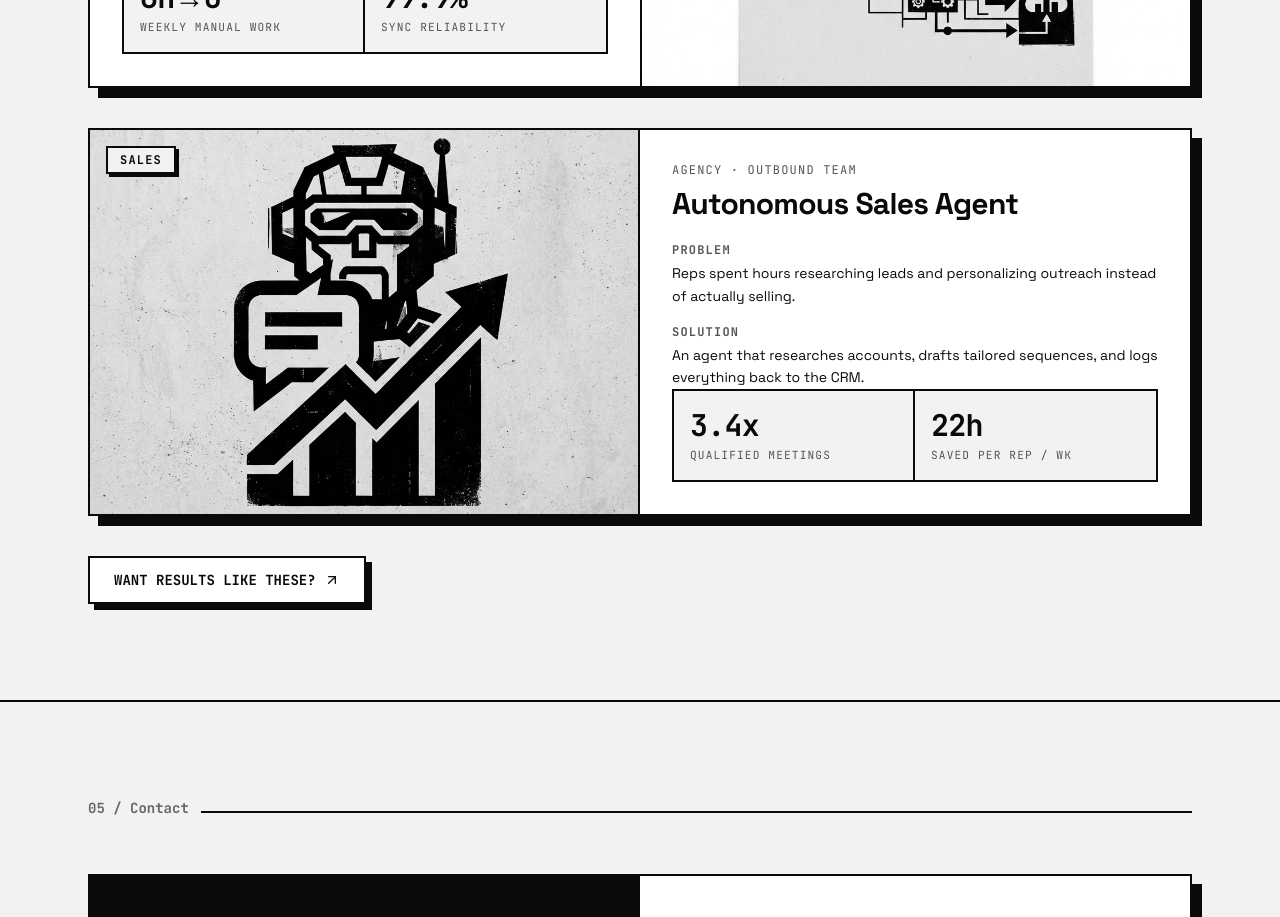
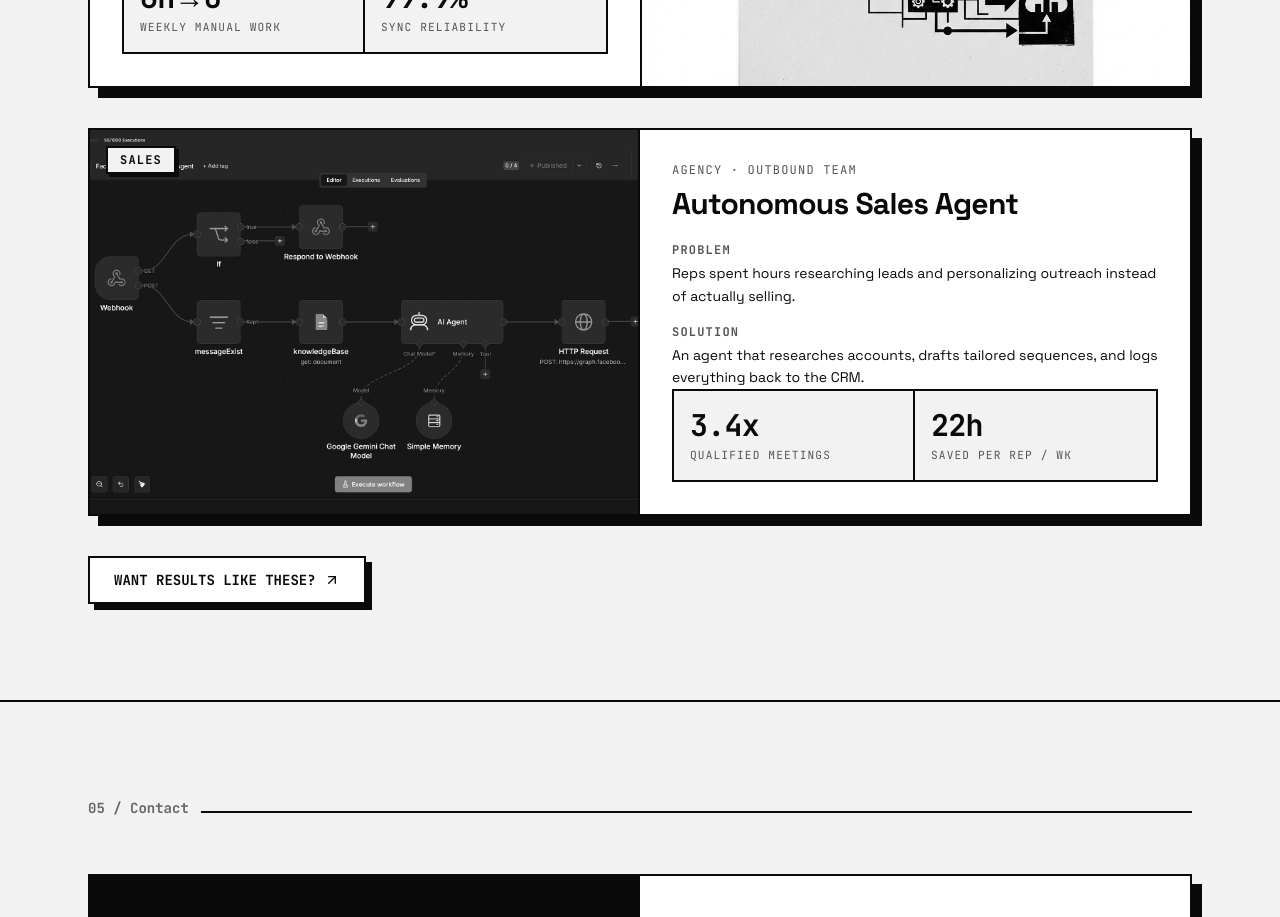
Before and after one commit to maratantan/my-portfolio, a Next.js app: page / in a window 1280 px wide. Shown: the part 4560-5477 px from the top of the page. Built offline with nearby package versions, Linux system fonts and the light colour scheme.

Commit message:
Changed project's image

```diff
--- a/components/projects.tsx
+++ b/components/projects.tsx
@@ -35,7 +35,7 @@ const PROJECTS = [
     tag: "Sales",
     title: "Autonomous Sales Agent",
     client: "Agency · outbound team",
-    image: "/projects/sales-agent.png",
+    image: "/projects/fbAgent.png",
     problem:
       "Reps spent hours researching leads and personalizing outreach instead of actually selling.",
     solution:
```
Also changed, not shown: public/projects/fbAgent.png (added).
